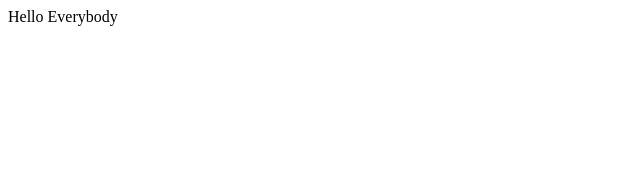
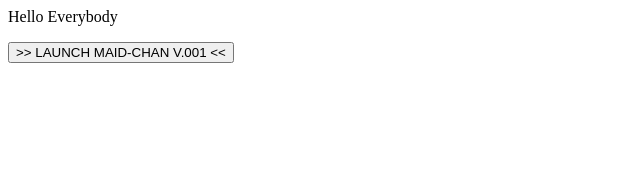
Before and after one commit to John-Titor-2036/john-titor-2036.github.io, a plain HTML site: page index.html in a window 1280 px wide. Shown: the whole page, without its empty margins (0-640 px from the left). Drawn offline with nearby package versions, Linux system fonts and the light colour scheme.

Commit message:
Update index.html

```diff
--- a/index.html
+++ b/index.html
@@ -17,6 +17,6 @@
   </script>
   <script src="https://ajax.googleapis.com/ajax/libs/jquery/1.11.3/jquery.min.js"></script>
   <script src="script.js"></script>
-  <canvas></canvas>
+  <button onclick="Window.open('', 'width=200, height=400');"> >> LAUNCH MAID-CHAN V.001 << </button>
 </body>
 </html>
```
